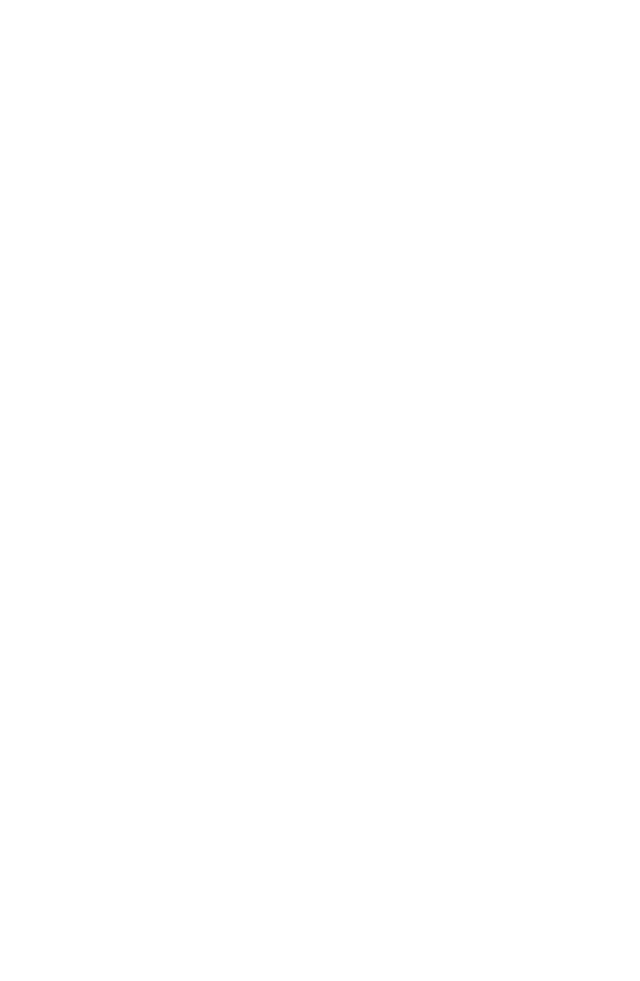
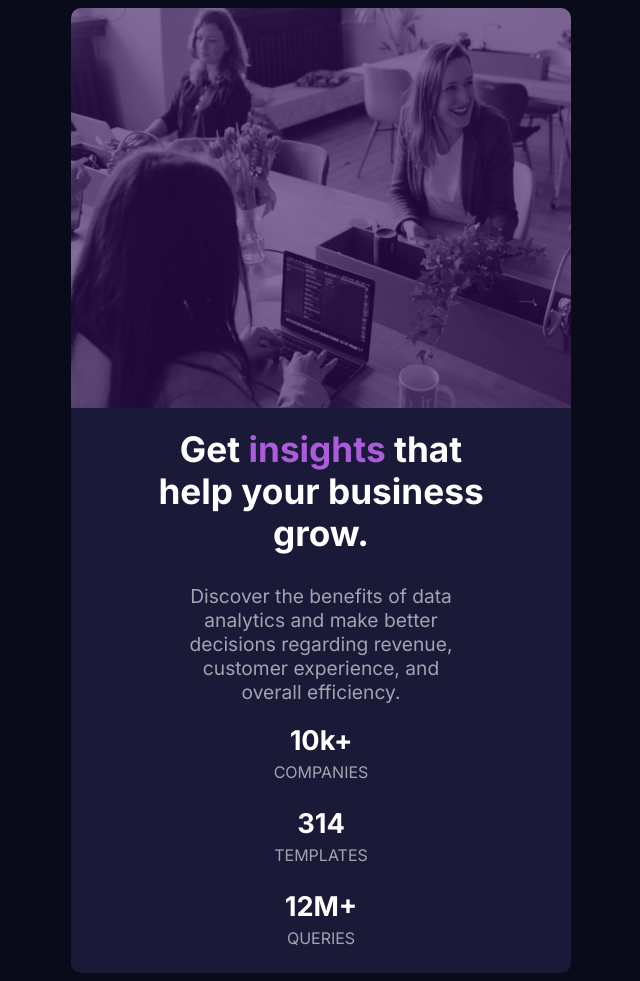
Before and after one commit to SebastianGV26/hackathon-reto3_semana4, a plain HTML site: page index.html in a window 1280 px wide. Shown: the whole page, without its empty margins (319-959 px from the left). Before the commit the page ends 800 px from the top, so only its background shows below. Drawn offline with Linux system fonts and the light colour scheme.

Commit message:
termino del reto

```diff
--- a/index.html
+++ b/index.html
@@ -1,11 +1,32 @@
 <!DOCTYPE html>
 <html lang="en">
+
 <head>
     <meta charset="UTF-8">
     <meta name="viewport" content="width=device-width, initial-scale=1.0">
+    <link rel="stylesheet" href="./styles.css">
     <title>Document</title>
 </head>
+
 <body>
+    <section class="container">
+        <header>
+            <div class="caja"><img src="./images/image-header-mobile.jpg" alt="" class="imagen"></div>
 
+        </header>
+        <article class="titulo">
+            <span>Get <span class="cambio">insights</span> that help your business grow.</span>
+        </article>
+        <article class="descripcion">
+            Discover the benefits of data analytics and
+            make better decisions regarding revenue, customer experience, and overall efficiency.
+        </article>
+        <article class="estadisticas">
+            <div class="numeros"> 10k+ <span>companies</span></div>
+            <div class="numeros">314 <span>templates</span></div>
+            <div class="numeros">12M+ <span>queries</span> </div>
+        </article>
+    </section>
 </body>
+
 </html>
--- a/styles.css
+++ b/styles.css
@@ -0,0 +1,124 @@
+@import url('https://fonts.googleapis.com/css2?family=Inter:wght@400;700&display=swap');
+@import url('https://fonts.googleapis.com/css2?family=Lexend+Deca&display=swap');
+body{
+    background-color: hsl(233, 47%, 7%);
+    display: flex;
+    align-items: center;
+    justify-content: center;
+}
+
+.container{
+    width: 500px;
+    background-color: hsl(244, 38%, 16%);
+    display: flex;
+    flex-direction: column;
+    align-items: center;
+    justify-content: center;
+    box-sizing: border-box;
+    border-radius: 10px;
+}
+.caja{
+    width: 500px;
+    height: 400px;
+    border-top-right-radius: 10px;
+    border-top-left-radius: 10px;
+    background: rgba(79, 5, 128, 0.5);
+    z-index: 15;
+    position: relative;
+    opacity: 1;
+}
+.imagen{
+    width: 100%;
+    height: 400px;
+    position: absolute;
+    border-top-left-radius: 10px;
+    border-top-right-radius: 10px;
+    z-index: 10;
+    opacity: 0.4;
+}
+.titulo{
+    width: 70%;
+    display: flex;
+    align-items: center;
+    text-align: center;
+    padding-top: 20px;
+    padding-bottom: 10px;
+    color: #ffffff;
+    font-family: 'Inter', sans-serif;
+    font-weight: 700;
+    font-size: 2.2rem;
+}
+.titulo .cambio{
+    color: hsl(277, 64%, 61%);
+}
+.descripcion{
+    width: 55%;
+    display: flex;
+    align-items: center;
+    text-align: center;
+    font-family: 'Inter', sans-serif;
+    color: hsla(0, 0%, 100%, 0.6);
+    font-size: 1.2rem;
+    padding-bottom: 20px;
+    padding-top: 20px;
+}
+.estadisticas{
+    display: flex;
+    flex-direction: column;
+    align-items: center;
+    justify-content: center;
+}
+.numeros{
+    width: 50%;
+    display: flex;
+    color: #ffffff;
+    flex-direction: column;
+    align-items: center;
+    justify-content: center;
+    text-align: center;
+    font-family: 'Inter', sans-serif;
+    font-size: 1.7rem;
+    font-weight: 700;
+    padding-bottom: 15px;
+}
+.numeros span{
+    color: hsla(0, 0%, 100%, 0.6);
+    text-transform: uppercase;
+    font-size: 1rem;
+    font-weight: 400;
+    padding-top: 5px;
+    padding-bottom: 10px;
+}
+
+@media only screen and (max-width: 375px){
+    .container{
+        width: 300px;
+    }
+    .caja{
+        width: 300px;
+        height: 200px;
+    }
+    .imagen{
+        width: 300px;
+        height: 200px;
+    }
+    .titulo{
+        width: 100%;
+        padding: 20px 0 10px 0;
+        font-size: 1.8rem;
+    }
+    .descripcion{
+        width: 90%;
+        font-size: 0.9rem;
+    }
+    .numeros{
+        width: 100%;
+        font-size: 1rem;
+        padding: 0px 0px 0px 0px;
+    }
+    .numeros span{
+        color: hsla(0, 0%, 100%, 0.6);
+        text-transform: uppercase;
+        font-size: 0.5rem;
+    }
+}
```
